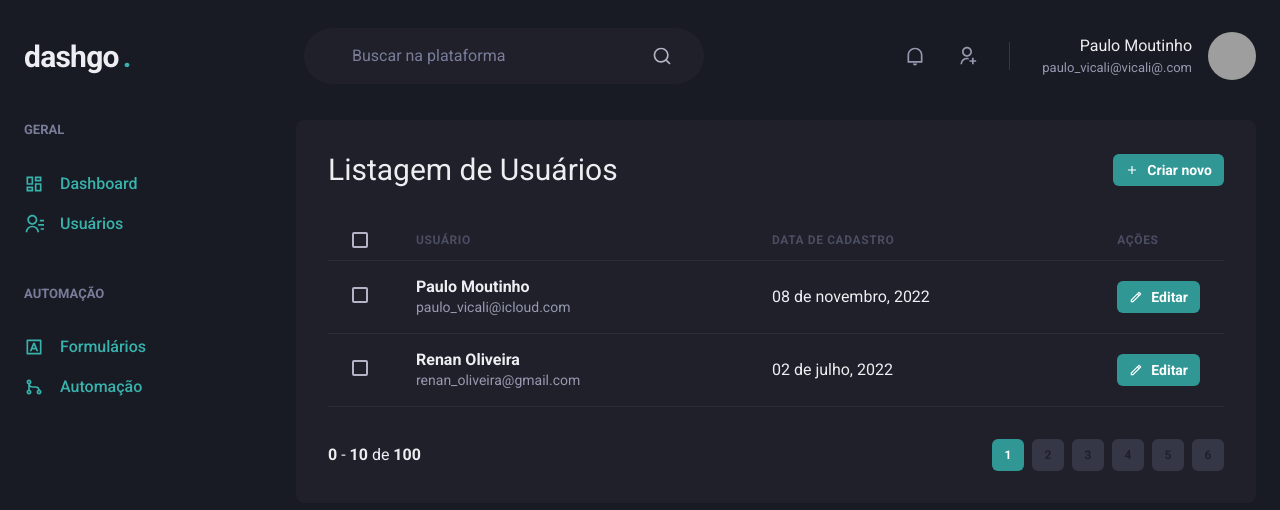
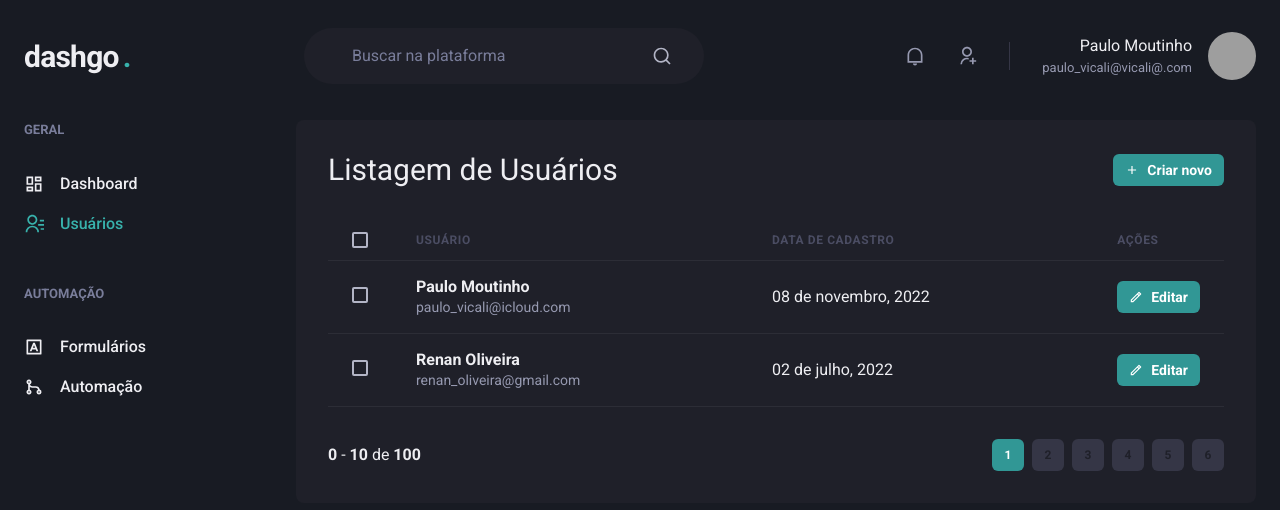
Before and after one commit to moutinhofuturedev/DashGO, a Next.js app: page /users in a window 1280 px wide. Shown: the top 510 px of the page. Built offline with nearby package versions, Linux system fonts and the light colour scheme; grey boxes are pictures that could not be loaded.

Commit message:
feat: insere componente de link ativo

```diff
--- /dev/null
+++ b/src/components/ActiveLink.tsx
@@ -0,0 +1,25 @@
+import Link, { LinkProps } from "next/link";
+import { useRouter } from "next/router";
+import { cloneElement, ReactElement } from "react";
+
+interface ActiveLinkProps extends LinkProps {
+    children: ReactElement
+
+}
+
+export function ActiveLink({ children, ...rest }: ActiveLinkProps ) {
+    const { asPath } = useRouter()
+    let isActive = false
+
+    if((asPath === rest.href || asPath === rest.as)) {
+        isActive = true
+    }
+
+    return(
+        <Link { ...rest }>
+            {cloneElement(children, {
+                color: isActive ? "teal.400" : "gray.50"
+            })}
+        </Link>
+    )
+}
--- a/src/components/Sidebar/NavLink.tsx
+++ b/src/components/Sidebar/NavLink.tsx
@@ -1,6 +1,6 @@
 import { Icon, Link as ChakraLink, Text, LinkProps as ChakraLinkProps } from "@chakra-ui/react";
-import Link from "next/link";
 import { ElementType } from "react";
+import { ActiveLink } from "../ActiveLink";
 
 type NavLinkProps  = {
     icon: ElementType
@@ -12,13 +12,13 @@
 
 export function NavLink({icon, children, href ,...rest}: TotalLinkProps) {
   return (
-    <Link href={href} passHref>
+    <ActiveLink href={href} passHref>
       <ChakraLink display={"flex"} alignItems={"center"} color={"teal.400"} {...rest}>
         <Icon as={icon} fontSize={"20"}></Icon>
         <Text ml={"1rem"} fontWeight={"medium"}>
           {children}
         </Text>
       </ChakraLink>
-    </Link>
+    </ActiveLink>
   )
 }
```
